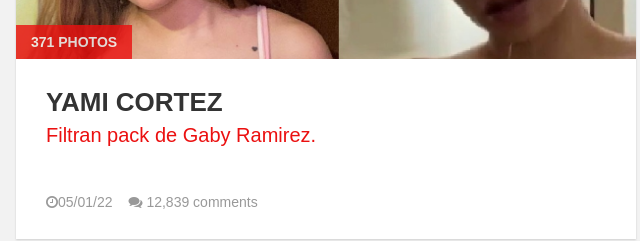
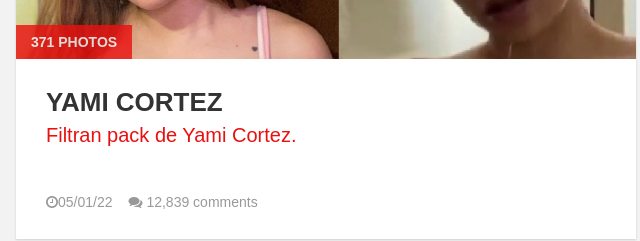
Before and after one commit to Joanga89/MULTIMEDIOS2022, a plain HTML site: page index.html in a window 1280 px wide. Shown: the part 3240-3481 px from the top of the page, 91-731 px from the left. Drawn offline with nearby package versions, Linux system fonts and the light colour scheme; a web font is replaced by a local one.

Commit message:
Update index.html

```diff
--- a/index.html
+++ b/index.html
@@ -165,7 +165,7 @@
         <img src="./FEED/J5.jpg"/></div>
         <div class="post-content"><div class="category">371 Photos</div></a>
         <h1 class="title">YAMI CORTEZ</h1>
-        <h2 class="sub_title">Filtran pack de Gaby Ramirez.</h2>
+        <h2 class="sub_title">Filtran pack de Yami Cortez.</h2>
         <p class="description">
         Amor platonico de muchos, la famosa Ana Cortez rompe en redes nuevamente tras ser compartido varias fotos y videos
         donde aparece teniendo relaciones sexuales con un joven.
```
